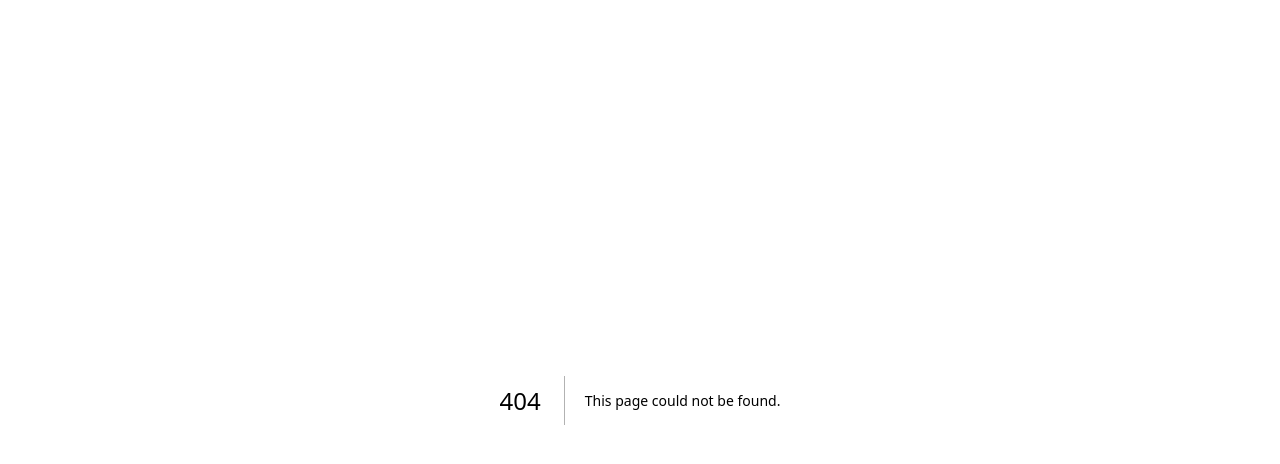
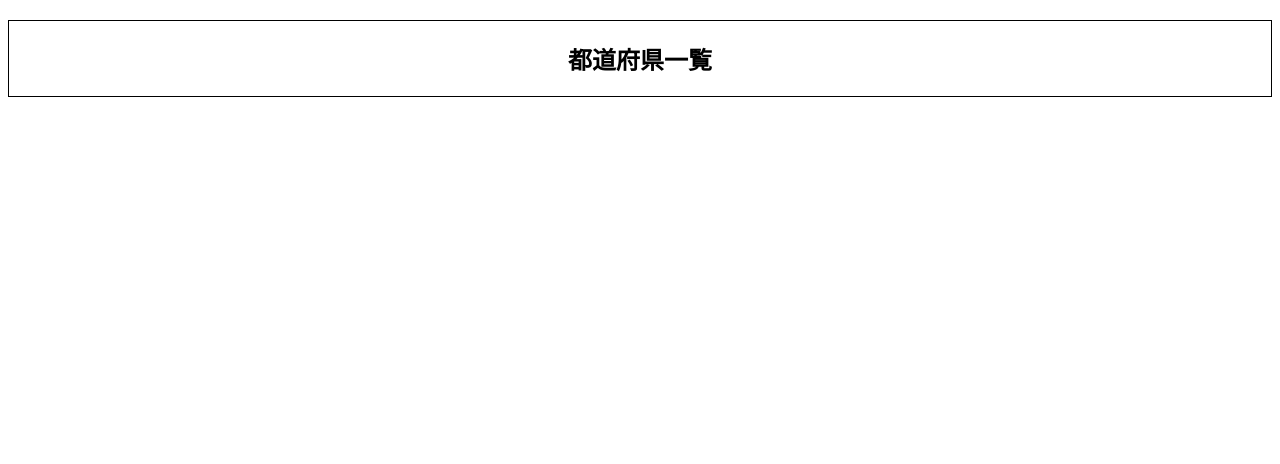
Before and after one commit to irohasuko/population, a Next.js app: page /components/Selector in a window 1280 px wide. Before the commit this address had no page. Shown: the top 464 px of the page. Built offline with nearby package versions, Linux system fonts and the light colour scheme.

Commit message:
Selector微修正

```diff
--- a/src/pages/components/Seletor.js
+++ b/src/pages/components/Selector.js
@@ -2,8 +2,7 @@ import styled from 'styled-components';
 
 const PrefectureBox = styled.div`
   text-align: center;
-  padding-top: 20px;
-  margin: 5%;
+  margin-top: 20px;
   border: solid 1px;
 `;
 
```
